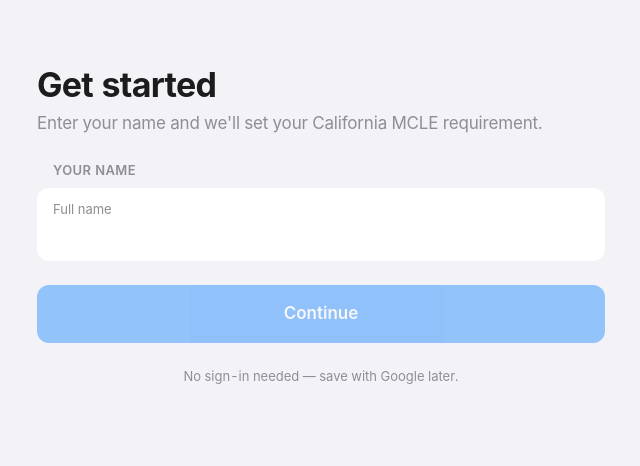
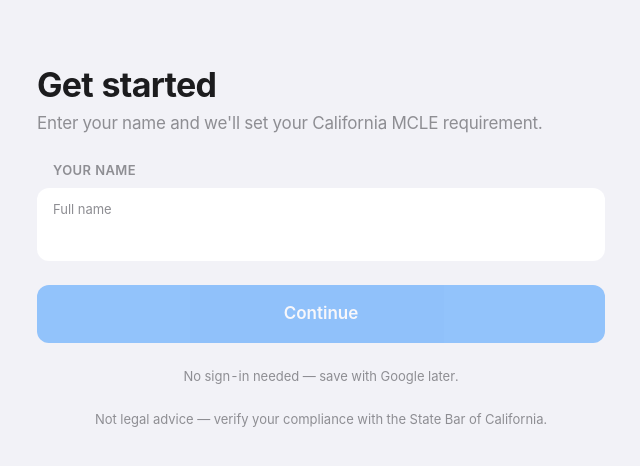
Before and after one commit to jedilawyer23/cle-tracker, a React (Vite) app: page / in a window 1280 px wide. Shown: the top 466 px of the page, without its empty margins (319-959 px from the left). Built offline with nearby package versions, Linux system fonts and the light colour scheme.

Commit message:
fix(ui): dedupe formatDate and add onboarding disclaimer (M1 review carry-forward)

```diff
--- a/mockups.html
+++ b/mockups.html
@@ -215,6 +215,7 @@
 
       <button class="btn" onclick="show('dash', scr(1))">Continue</button>
       <div class="note">No sign-in needed — save with Google later.</div>
+      <div class="note">Not legal advice — verify your compliance with the State Bar of California.</div>
     </div>
   </section>
 
--- a/src/ui/FirstRun.tsx
+++ b/src/ui/FirstRun.tsx
@@ -7,6 +7,7 @@
 import { resolvePeriod } from '../domain/resolvePeriod'
 import { GROUP_CALENDAR, REQUIREMENT_RULES } from '../domain/requirements'
 import type { Group, Period } from '../domain/types'
+import { formatDate } from './formatDate'
 
 export interface FirstRunResult {
   name: string
@@ -24,13 +25,6 @@
 function lastToken(name: string): string {
   const tokens = name.trim().split(/\s+/).filter(Boolean)
   return tokens[tokens.length - 1] ?? ''
-}
-
-// Never pass a date-only ISO string to `new Date()` — it parses as UTC midnight and
-// renders a day early in every US timezone. Build the date from its parts instead.
-function formatDate(iso: string): string {
-  const [y, m, d] = iso.split('-').map(Number)
-  return new Date(y, m - 1, d).toLocaleDateString('en-US', { month: 'short', day: 'numeric', year: 'numeric' })
 }
 
 export function FirstRun({ onContinue, today = new Date().toISOString().slice(0, 10) }: FirstRunProps) {
@@ -92,6 +86,7 @@
         Continue
       </button>
       <div className="note">No sign-in needed — save with Google later.</div>
+      <div className="note">Not legal advice — verify your compliance with the State Bar of California.</div>
     </div>
   )
 }
```
Also changed, not shown: 1 other file (tests, documents, lock files or other folders).
